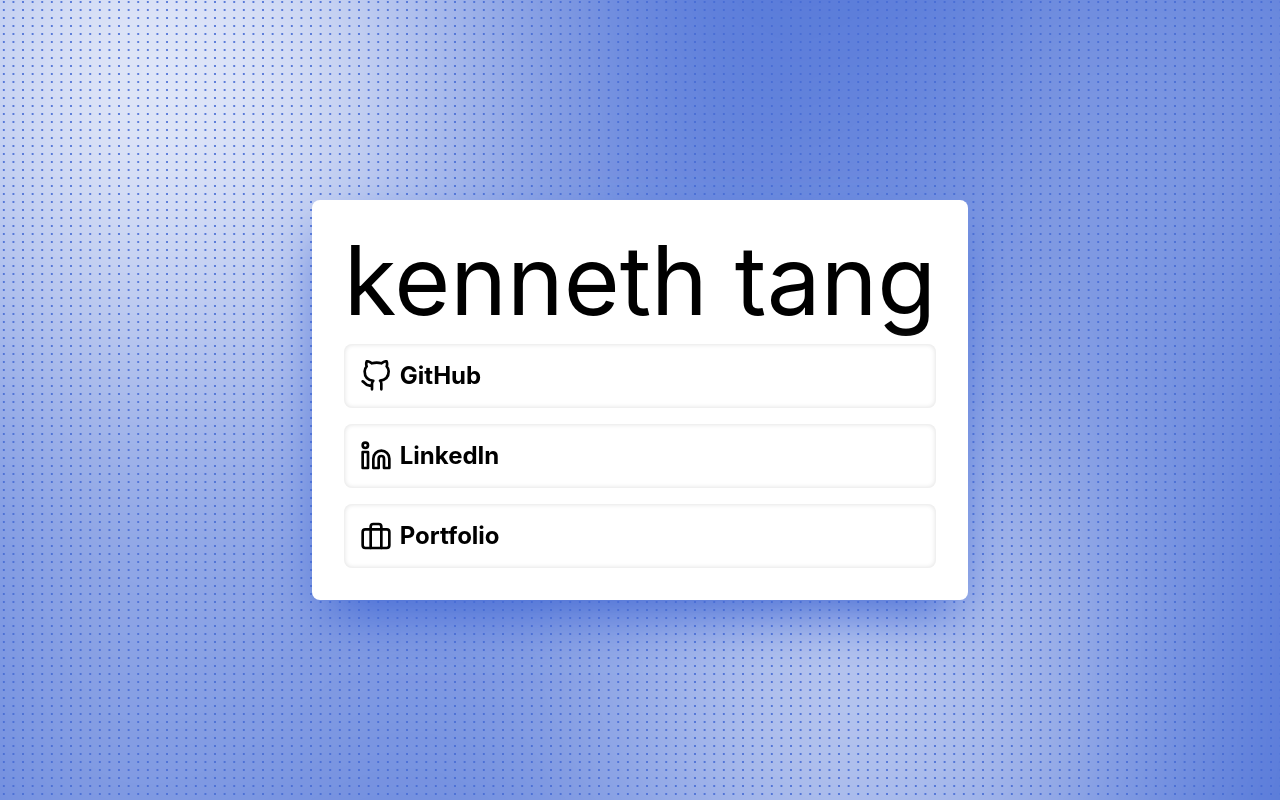
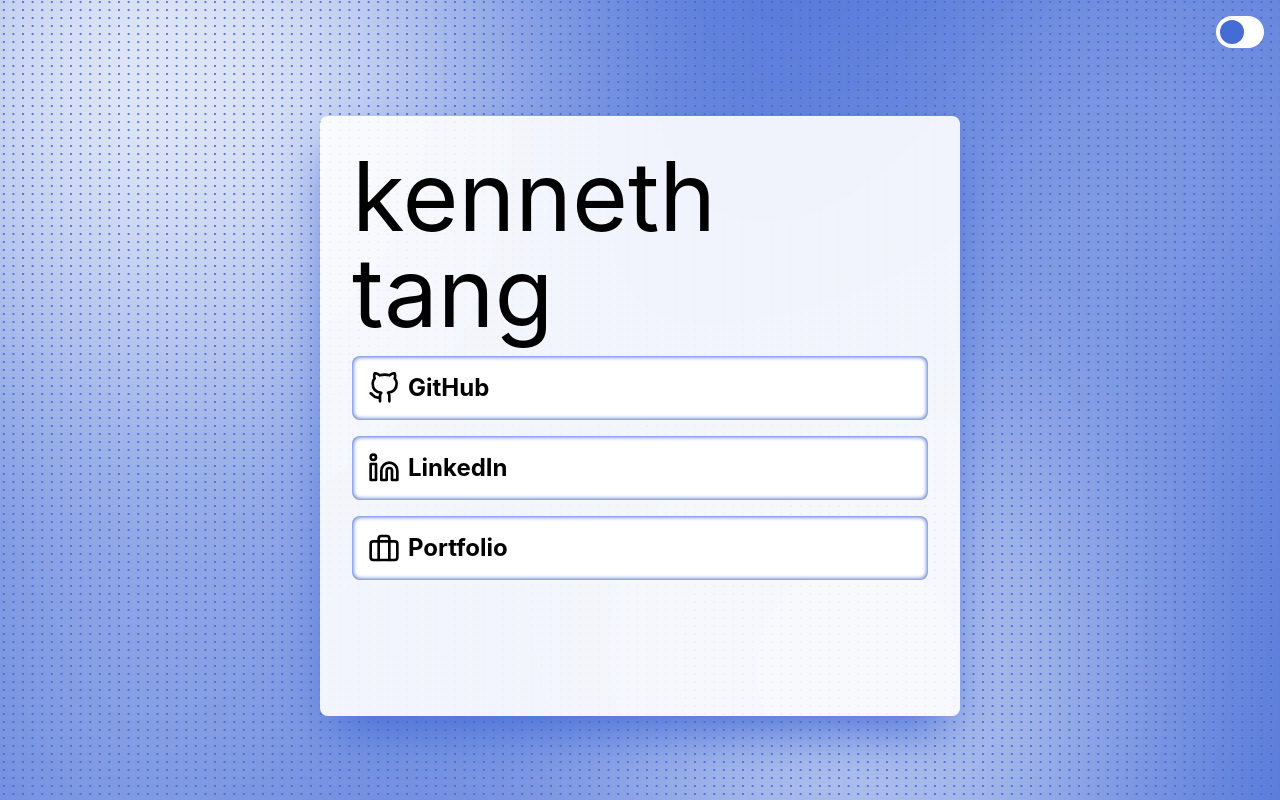
Before and after one commit to Kenny477/hello, a SvelteKit app: page / in a window 1280 px wide. Built offline with nearby package versions, Linux system fonts and the light colour scheme.

Commit message:
Working on animations/sizing

```diff
--- a/src/global.css
+++ b/src/global.css
@@ -4,14 +4,18 @@
 
 @layer components {
   .link-button {
-    @apply flex items-center space-x-2 shadow-box-inset bg-white rounded-lg p-4;
+    @apply flex items-center space-x-2 shadow-box-inner bg-white rounded-lg p-4 shadow-[#456bd5];
   }
 
-  .link-button svg {
+  .link-button-dark {
+    @apply flex items-center space-x-2 shadow-box-inner bg-black/10 rounded-lg p-4 shadow-[#456bd5];
+  }
+
+  .link-button svg, .link-button-dark svg {
     @apply w-8 h-8;
   }
 
-  .link-button p {
+  .link-button p, .link-button-dark p{
     @apply text-2xl font-bold;
   }
 
--- a/src/routes/+page.svelte
+++ b/src/routes/+page.svelte
@@ -1,5 +1,24 @@
 <script lang="ts">
-	let theme: boolean = false;
+	import { tweened } from 'svelte/motion';
+	import { cubicOut } from 'svelte/easing';
+	import { onMount } from 'svelte';
+
+	let lightMode: boolean;
+
+	// Check dark mode preference
+	onMount(() => {
+		if (window.matchMedia('(prefers-color-scheme: dark)').matches) {
+			lightMode = false;
+		}
+		else {
+			lightMode = true;
+		}
+	});
+
+	const slide = tweened(0, {
+		duration: 1000,
+		easing: cubicOut
+	});
 </script>
 
 <svelte:head>
@@ -7,8 +26,6 @@
 	<link rel="icon" type="image/svg" href="/wavinghand.svg" />
 </svelte:head>
 
-<!-- Look into the following for animated -->
-<!-- https://css-tricks.com/how-to-map-mouse-position-in-css/ -->
 <svg
 	class="absolute top-0 left-0 h-screen w-screen"
 	version="1.1"
@@ -34,6 +51,7 @@
 		</pattern>
 	</defs>
 	<rect width="100%" height="100%" fill="#456bd5" />
+	{#if lightMode}
 		<g filter="url(#blur1)">
 			<circle cx="13%" cy="9%" fill="#ffffff" r="33%" />
 			<circle cx="19%" cy="6%" fill="#ffffff" r="20%" />
@@ -43,16 +61,48 @@
 			<circle cx="67%" cy="85%" fill="#ffffff" r="25%" />
 			<circle cx="89%" cy="16%" fill="#ffffff" r="15%" />
 		</g>
+	{:else}
+		<g filter="url(#blur1)">
+			<circle cx="13%" cy="9%" fill="#000000" r="33%" />
+			<circle cx="19%" cy="6%" fill="#000000" r="20%" />
+			<circle cx="22%" cy="40%" fill="#000000" r="12%" />
+			<circle cx="11%" cy="94%" fill="#000000" r="16%" />
+			<circle cx="18%" cy="29%" fill="#000000" r="17%" />
+			<circle cx="67%" cy="85%" fill="#000000" r="25%" />
+			<circle cx="89%" cy="16%" fill="#000000" r="15%" />
+		</g>
+	{/if}
 	<rect width="100%" height="100%" fill="url(#grain)" />
 </svg>
 
 <main
 	class="absolute top-0 left-0 h-screen w-screen flex flex-col space-y-8 items-center justify-center z-20"
 >
-	<div class="bg-white rounded-lg flex flex-col p-8 space-y-4 shadow-2xl shadow-[#456bd5]">
+	<div
+		class={`${
+			lightMode ? 'justify-start bg-white' : 'justify-end bg-black'
+		} flex absolute top-4 right-4 w-12 h-8 p-1 rounded-full shadow-2xl shadow-[#456bd5]`}
+	>
+		<button
+			on:click={() => {
+				lightMode = !lightMode;
+			}}
+			class="w-6 h-6 rounded-full bg-[#456bd5]"
+		/>
+	</div>
+	<div
+		class={`${
+			lightMode ? 'bg-white/90 text-black' : 'bg-black/60 text-white/90'
+		} w-1/2 h-3/4 rounded-lg flex flex-col p-8 space-y-4 shadow-2xl shadow-[#456bd5]`}
+	>
 		<p class="text-8xl">kenneth tang</p>
 		<div class="flex flex-col space-y-4 text-6xl">
-			<a href="https://github.com/Kenny477" rel="noreferrer" target="_blank" class="link-button">
+			<a
+				href="https://github.com/Kenny477"
+				rel="noreferrer"
+				target="_blank"
+				class={`${lightMode ? 'link-button' : 'link-button-dark'}`}
+			>
 				<svg
 					xmlns="http://www.w3.org/2000/svg"
 					viewBox="0 0 24 24"
@@ -71,7 +121,7 @@
 				href="https://www.linkedin.com/in/kennethtang0/"
 				rel="noreferrer"
 				target="_blank"
-				class="link-button"
+				class={`${lightMode ? 'link-button' : 'link-button-dark'}`}
 			>
 				<svg
 					xmlns="http://www.w3.org/2000/svg"
@@ -87,7 +137,12 @@
 				>
 				<p>LinkedIn</p>
 			</a>
-			<a href="https://www.kennethtang.org" rel="noreferrer" target="_blank" class="link-button">
+			<a
+				href="https://www.kennethtang.org"
+				rel="noreferrer"
+				target="_blank"
+				class={`${lightMode ? 'link-button' : 'link-button-dark'}`}
+			>
 				<svg
 					xmlns="http://www.w3.org/2000/svg"
 					viewBox="0 0 24 24"
--- a/tailwind.config.cjs
+++ b/tailwind.config.cjs
@@ -5,6 +5,7 @@ module.exports = {
     extend: {
       boxShadow: {
         'box': '0 0 12px 4px rgba(0, 0, 0, 0.1)',
+        'box-inner': 'inset 0 0 4px 1px rgba(0, 0, 0, 0.1)',
         'box-inset': 'inset 0 0 4px 1px rgba(0, 0, 0, 0.1), 0 0 12px 8px rgba(255, 255, 255, 0.1)',
       }
     },
```
Lines whose indentation alone changed are shown as unchanged.
